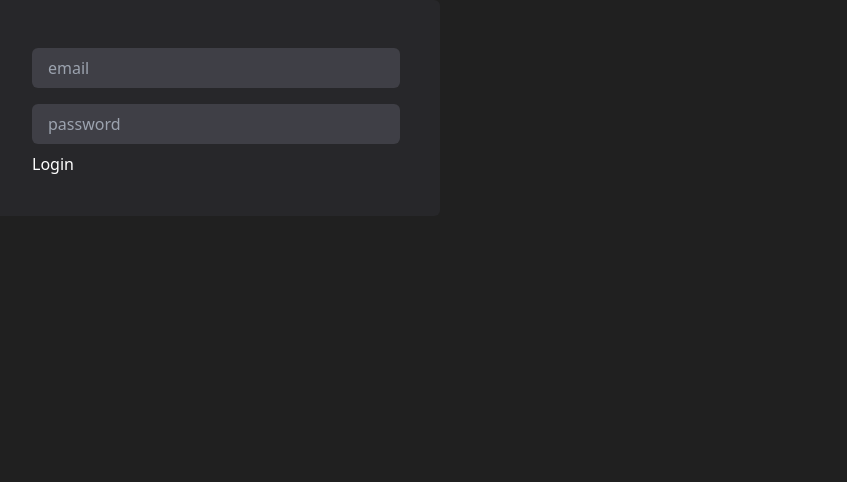
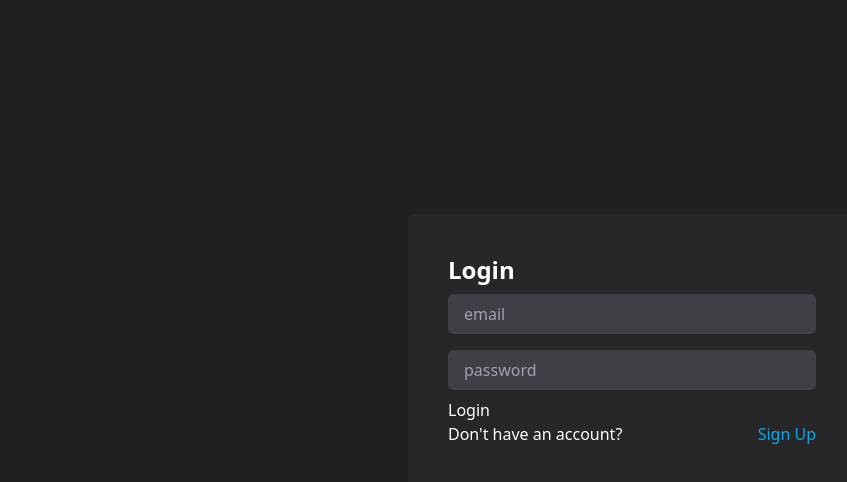
Before and after one commit to Mkremis/mern-crud-client, a React (Vite) app: page /login in a window 1280 px wide. Shown: the top 482 px of the page, without its empty margins (8-855 px from the left). Built offline with nearby package versions, Linux system fonts and the light colour scheme.

Commit message:
3 files modified

```diff
--- a/src/context/AuthContext.jsx
+++ b/src/context/AuthContext.jsx
@@ -1,5 +1,5 @@
-import { createContext, useEffect, useState } from "react";
-import { loginRequest, registerRequest } from "../api/auth";
+import { createContext, useEffect, useState } from 'react';
+import { loginRequest, registerRequest } from '../api/auth';
 
 export const AuthContext = createContext();
 
@@ -22,7 +22,7 @@ export const AuthProvider = ({ children }) => {
     }
   };
 
-  const login = async (user) => {
+  const signin = async (user) => {
     try {
       const res = await loginRequest(user);
       setUser(res?.data);
@@ -35,9 +35,18 @@ export const AuthProvider = ({ children }) => {
       setIsAuthenticated(false);
     }
   };
+  useEffect(() => {
+    if (authErrors.length > 0) {
+      const timer = setTimeout(() => {
+        setAuthErrors([]);
+      }, 5000);
+      return () => clearTimeout(timer);
+    }
+  }, [authErrors]);
+
   return (
     <AuthContext.Provider
-      value={{ signup, login, user, isAuthenticated, authErrors }}
+      value={{ signup, signin, user, isAuthenticated, authErrors }}
     >
       {children}
     </AuthContext.Provider>
--- a/src/pages/LoginPage.jsx
+++ b/src/pages/LoginPage.jsx
@@ -1,7 +1,7 @@
 import { useContext, useEffect } from 'react';
 import { useForm } from 'react-hook-form';
 import { AuthContext } from '../context/AuthContext';
-import { useNavigate } from 'react-router-dom';
+import { Link, useNavigate } from 'react-router-dom';
 
 const LoginPage = () => {
   const {
@@ -9,22 +9,24 @@ const LoginPage = () => {
     handleSubmit,
     formState: { errors },
   } = useForm();
-  const { login, isAuthenticated, authErrors } = useContext(AuthContext);
+  const { signin, isAuthenticated, authErrors } = useContext(AuthContext);
   const navigate = useNavigate();
 
   useEffect(() => {
-    if (isAuthenticated) navigate('/');
+    if (isAuthenticated) navigate('/tasks');
   }, [isAuthenticated]);
 
-  const onSubmit = handleSubmit(async (values) => login(values));
+  const onSubmit = handleSubmit(async (values) => signin(values));
 
   return (
-    <div className="bg-zinc-800 max-w-md p-10 rounded-md ">
+    <div className="flex h-[calc(100vh-100px)] items-center justify-center">
+      <div className="bg-zinc-800 max-w-md w-full p-10 rounded-md">
         {authErrors.map((err, idx) => (
-        <div className="bg-red-500 p-2 text-white" key={idx}>
+          <div className="bg-red-500 p-2 text-white text-center" key={idx}>
             {err}
           </div>
         ))}
+        <h1 className="text-2xl font-bold">Login</h1>
         <form onSubmit={onSubmit}>
           <input
             type="email"
@@ -45,6 +47,13 @@ const LoginPage = () => {
           )}
           <button type="submit">Login</button>
         </form>
+        <p className="flex gap-x-2 justify-between">
+          Don't have an account?
+          <Link to="/register" className="text-sky-500">
+            Sign Up
+          </Link>
+        </p>
+      </div>
     </div>
   );
 };
--- a/src/pages/RegisterPage.jsx
+++ b/src/pages/RegisterPage.jsx
@@ -1,7 +1,7 @@
 import { useContext, useEffect } from 'react';
 import { useForm } from 'react-hook-form';
 import { AuthContext } from '../context/AuthContext';
-import { useNavigate } from 'react-router-dom';
+import { useNavigate, Link } from 'react-router-dom';
 
 const RegisterPage = () => {
   const {
@@ -13,7 +13,7 @@ const RegisterPage = () => {
   const navigate = useNavigate();
 
   useEffect(() => {
-    if (isAuthenticated) navigate('/');
+    if (isAuthenticated) navigate('/tasks');
   }, [isAuthenticated]);
 
   const onSubmit = handleSubmit(async (values) => signup(values));
@@ -21,7 +21,7 @@ const RegisterPage = () => {
   return (
     <div className="bg-zinc-800 max-w-md p-10 rounded-md ">
       {authErrors.map((err, idx) => (
-        <div className="bg-red-500 p-2 text-white" key={idx}>
+        <div className="bg-red-500 p-2 text-white text-center" key={idx}>
           {err}
         </div>
       ))}
@@ -54,6 +54,12 @@ const RegisterPage = () => {
         )}
         <button type="submit">Register</button>
       </form>
+      <p className="flex gap-x-2 justify-between">
+        Already have an account?
+        <Link to="/login" className="text-sky-500">
+          Sign In
+        </Link>
+      </p>
     </div>
   );
 };
```
Lines whose indentation alone changed are shown as unchanged.
